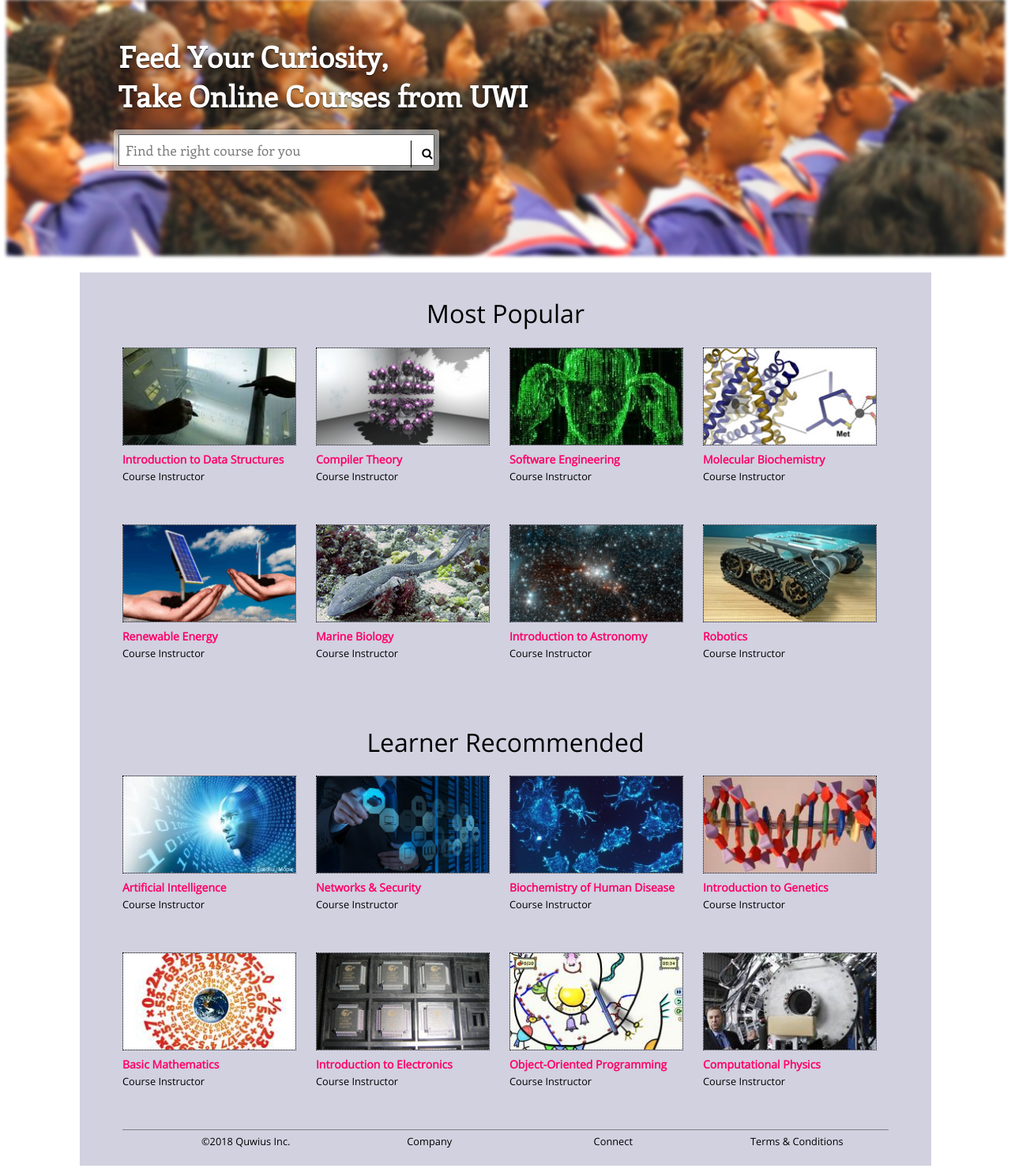
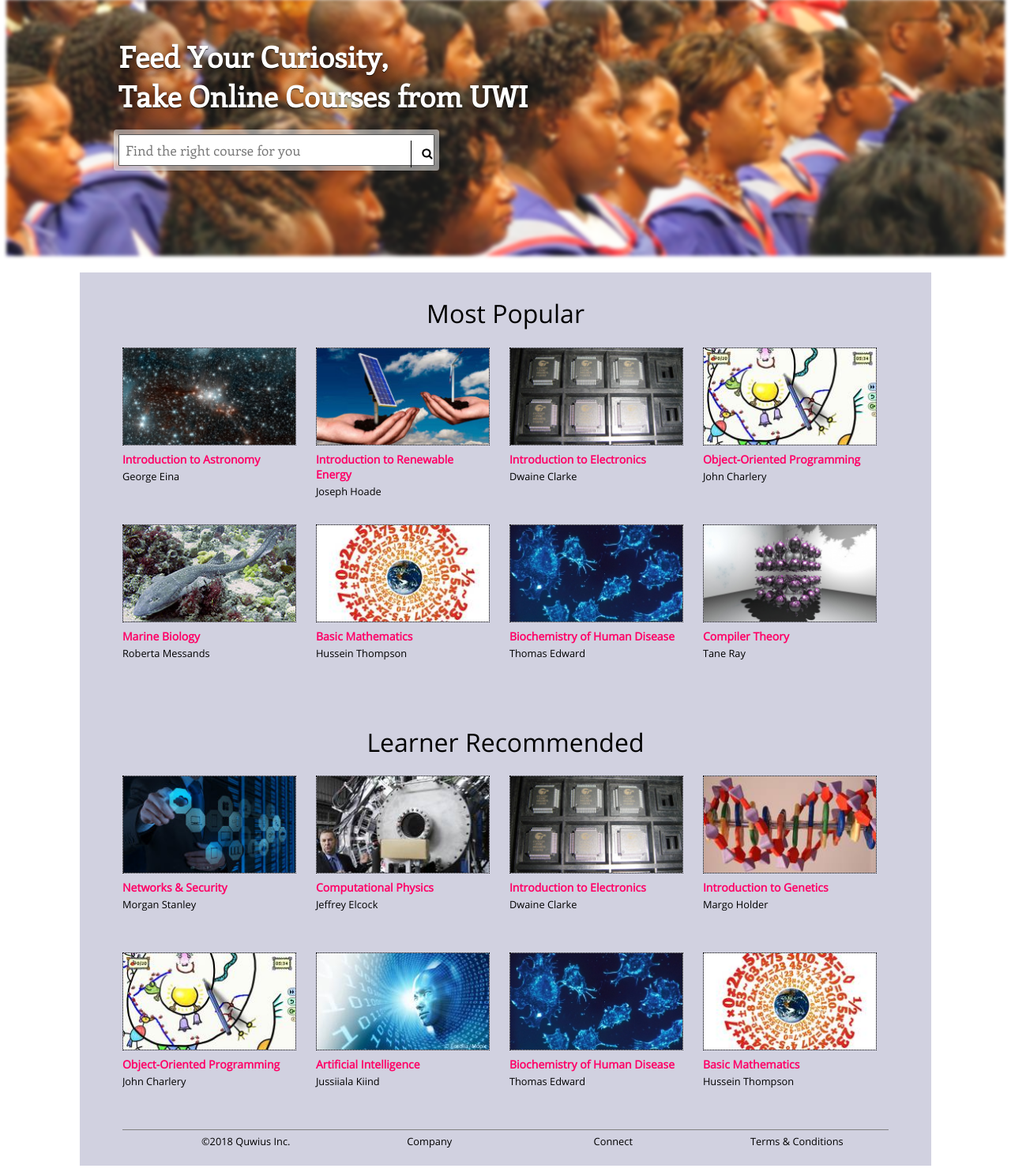
Before and after one commit to Blaze1318/COMP3385-Assignment1, a PHP site: page / in a window 1280 px wide. Shown: the part 69-1553 px from the top of the page at 79% size. Run offline with PHP 8.4, Linux system fonts and the light colour scheme.

```diff
--- a/400001784/Index.php
+++ b/400001784/Index.php
@@ -1,9 +1,29 @@
 <?php
     require "framework/autoloader.php";
     $IndexController = new IndexController();
+    $LoginController = new LoginController();
+    $SignupController = new SignupController();
+    $StreamsController = new StreamsController();
+    $AboutUsController = new AboutUsController();
 
     if($_SERVER["REQUEST_METHOD"] === "GET" && $_GET == null)
     {
         $IndexController->run();
     }
+    elseif($_SERVER["REQUEST_METHOD"] === "GET" && $_GET["controller"] == "Login")
+    {
+        $LoginController->run();
+    }
+    elseif($_SERVER["REQUEST_METHOD"] === "GET" && $_GET["controller"] == "SignUp")
+    {
+        $SignupController->run();
+    }
+    elseif($_SERVER["REQUEST_METHOD"] === "GET" && $_GET["controller"] == "Streams")
+    {
+        $StreamsController->run();
+    }
+    elseif($_SERVER["REQUEST_METHOD"] === "GET" && $_GET["controller"] == "AboutUs")
+    {
+        $AboutUsController->run();
+    }
 ?>
--- /dev/null
+++ b/400001784/app/AboutUsController.php
@@ -0,0 +1,13 @@
+<?php
+
+class AboutUsController extends Controller
+{
+	public function run():void
+	{
+		$this->setView(new View);
+		$this->getView()->setTemplate("tpl/aboutus.tpl.php");
+		$this->getView()->display();
+	}
+}
+
+?>
--- a/400001784/app/LoginController.php
+++ b/400001784/app/LoginController.php
@@ -5,7 +5,7 @@
         {
             $this->setModel(new LoginModel());
 		    $this->setView(new View);
-		    $this->getView()->setTemplate("../tpl/login.tpl.php");
+		    $this->getView()->setTemplate("tpl/login.tpl.php");
 		    $this->getView()->display();
         }
     }
--- a/400001784/app/SignupController.php
+++ b/400001784/app/SignupController.php
@@ -1,3 +1,12 @@
 <?php
-    // require "framework/autoloader.php";
+    class SignupController extends Controller
+    {
+        public function run():void
+        {
+            $this->setModel(new SignupModel());
+		    $this->setView(new View);
+		    $this->getView()->setTemplate("tpl/signup.tpl.php");
+		    $this->getView()->display();
+        }
+    }
 ?>
--- /dev/null
+++ b/400001784/app/StreamsController.php
@@ -0,0 +1,19 @@
+<?php
+
+class StreamsController extends Controller
+{
+	public function run():void
+	{
+		$this->setModel(new StreamsModel());
+		$this->setView(new View);
+		$this->getView()->setTemplate("tpl/streams.tpl.php");
+		//$this->getModel()->attach($this->getView());
+		//$this->getModel()->setData($this->getModel()->getMostPopular());
+		//$this->getModel()->notify();
+		//$this->getModel()->setData($this->getModel()->getRecommended());
+		//$this->getModel()->notify();
+		$this->getView()->display();
+	}
+}
+
+?>
--- a/400001784/tpl/index.tpl.php
+++ b/400001784/tpl/index.tpl.php
@@ -29,109 +29,53 @@
 		</div>
 		<header></header>
 		<main>
-			<h1>Most Popular</h1>
-			<div class="centered">
-				<section>
-					<a href="#"><img src="images/datastructures.jpg" alt="First Course" title="Data structures">
-					<span class="course-title">Introduction to Data Structures</span>
-					<span>Course Instructor</span></a>
-				</section>
+		<h1>Most Popular</h1>
 
-				<section>
-					<a href="#"><img src="images/compiler.png" alt="Second course" title="Compiler Theory">
-					<span class="course-title">Compiler Theory</span>
-					<span>Course Instructor</span></a>
-				</section>
+			<?php
+				$counter = 0;
+				foreach($this->obsData[0] as $record){
+					if ($counter == 0) {
+						echo "<div class='centered'>";
+					}
 
-				<section>
-					<a href="#"><img src="images/software.jpg" alt="Third Course" title="Software Engineering">
-					<span class="course-title">Software Engineering</span>
-					<span>Course Instructor</span></a>
-				</section>
+					echo '<section>
+							<a href="#"><img src="images/' . $record["course_image"] . '" alt="First Course" title="Data structures">
+							<span class="course-title">' . $record["course_name"] . '</span>
+							<span>' . $record["instructor_name"] .'</span></a>
+						</section>';
 
-				<section>
-					<a href="#"><img src="images/molecular.jpg" alt="Fourth Course" title="Molecular Biochemistry">
-					<span class="course-title">Molecular Biochemistry</span>
-					<span>Course Instructor</span></a>
-				</section>
-			</div>
-			<div class="centered">
-				<section>
-					<a href="#"><img src="images/renewable.jpg" alt="Fifth Course" title="Renewable Energy">
-					<span class="course-title">Renewable Energy</span>
-					<span>Course Instructor</span></a>
-				</section>
+					$counter++;
 
-				<section>
-					<a href="#"><img src="images/marine.jpg" alt="Sixth Course" title="Marine Biology">
-					<span class="course-title">Marine Biology</span>
-					<span>Course Instructor</span></a>
-				</section>
-
-				<section>
-					<a href="#"><img src="images/astronomy.jpg" alt="Seventh Course" title="Introduction to Astronomy">
-					<span class="course-title">Introduction to Astronomy</span>
-					<span>Course Instructor</span></a>
-				</section>
-
-				<section>
-					<a href="#"><img src="images/robotics.jpg" alt="Eighth Course" title="Robotics">
-					<span class="course-title">Robotics</span>
-					<span>Course Instructor</span></a>
-				</section>
-			</div>
+					if ($counter == 4) {
+						echo "</div>";
+						$counter = 0;
+					}
+				}
+			?>
 
 			<h1>Learner Recommended</h1>
-			<div class="centered">
-				<section>
-					<a href="#"><img src="images/ai.jpg" alt="Learner first Course" title="Artificial Intelligence">
-					<span class="course-title">Artificial Intelligence</span>
-					<span>Course Instructor</span></a>
-				</section>
 
-				<section>
-					<a href="#"><img src="images/networksecurity.jpg" alt="Learner Second Course" title="Network and Security">
-					<span class="course-title">Networks &amp; Security</span>
-					<span>Course Instructor</span></a>
-				</section>
+			<?php
+				$counter = 0;
+				foreach($this->obsData[1] as $record){
+					if ($counter == 0) {
+						echo "<div class='centered'>";
+					}
 
-				<section>
-					<a href="#"><img src="images/humandisease.jpg" alt="Learner Third Course" title="Biochemistry of Human Disease">
-					<span class="course-title">Biochemistry of Human Disease</span>
-					<span>Course Instructor</span></a>
-				</section>
+					echo '<section>
+							<a href="#"><img src="images/' . $record["course_image"] . '" alt="First Course" title="Data structures">
+							<span class="course-title">' . $record["course_name"] . '</span>
+							<span>' . $record["instructor_name"] .'</span></a>
+						</section>';
 
-				<section>
-					<a href="#"><img src="images/genetics.jpg" alt="Learner Fourth Course" title="Introduction to Genetics">
-					<span class="course-title">Introduction to Genetics</span>
-					<span>Course Instructor</span></a>
-				</section>
-			</div>
-			<div class="centered">
-			<section>
-				<a href="#"><img src="images/mathematics.jpg" alt="Learner Fifth Course" title="Basic Mathematics">
-				<span class="course-title">Basic Mathematics</span>
-				<span>Course Instructor</span></a>
-			</section>
+					$counter++;
 
-			<section>
-				<a href="#"><img src="images/electronics.jpg" alt="Learner Sixth Course" title="Introduction to Electronics">
-				<span class="course-title">Introduction to Electronics</span>
-				<span>Course Instructor</span></a>
-			</section>
-
-			<section>
-				<a href="#"><img src="images/oop.jpg" alt="Learner Seventh Course" title="Object-Oriented Programming">
-				<span class="course-title">Object-Oriented Programming</span>
-				<span>Course Instructor</span></a>
-			</section>
-
-			<section>
-				<a href="#"><img src="images/physics.jpg" alt="Learner Eigth Course" title="Computational Physics">
-				<span class="course-title">Computational Physics</span>
-				<span>Course Instructor</span></a>
-			</section>
-			</div>
+					if ($counter == 4) {
+						echo "</div>";
+						$counter = 0;
+					}
+				}
+			?>
 			<footer>
 				<nav>
 					<ul>
```
Also changed, not shown: 400001784/app/SignupModel.php (added, +23 -0 lines), 400001784/app/StreamsModel.php (added, +23 -0 lines), 400001784/tpl/aboutus.tpl.php (added, +34 -0 lines), 400001784/tpl/streams.tpl.php (added, +81 -0 lines).
